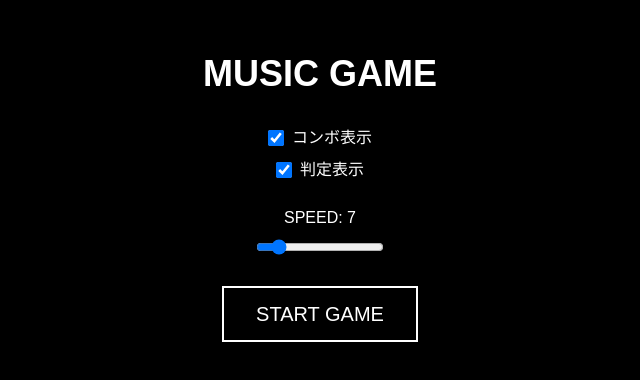
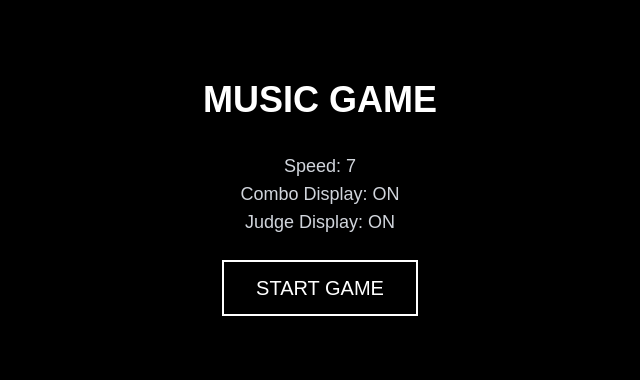
Before and after one commit to acu4git/indian, a Next.js app: page /MusicGame in a window 1280 px wide. Shown: the part 202-582 px from the top of the page, without its empty margins (320-960 px from the left). Built offline with nearby package versions, Linux system fonts and the light colour scheme.

Commit message:
del: speed、表示の有無をUI側で変更する機能を削除

```diff
--- a/src/app/MusicGame/consts/index.ts
+++ b/src/app/MusicGame/consts/index.ts
@@ -7,6 +7,9 @@ export const PLAY_TIME_SECONDS = 30; // プレイ時間（秒）
 export const NOTES_PER_SECOND = 3; // 1秒あたりのノーツ数
 export const TOTAL_NOTES = PLAY_TIME_SECONDS * NOTES_PER_SECOND;
 export const NOTE_OFFSET_TIME_MS = 300; // ノーツ表示のオフセット（ミリ秒）
+export const DEFAULT_SPEED = 7;
+export const DEFAULT_SHOW_COMBO = true;
+export const DEFAULT_SHOW_JUDGE = true;
 
 // --------------------------------
 // レイアウト関連 (見た目に関する固定値)
--- a/src/app/MusicGame/page.tsx
+++ b/src/app/MusicGame/page.tsx
@@ -259,19 +259,12 @@ export default function MusicGamePage() {
           <div className="absolute inset-0 flex flex-col items-center justify-center bg-black bg-opacity-80">
             <div className="text-center space-y-6">
               <h1 className="text-4xl font-bold mb-8">MUSIC GAME</h1>
-              <div className="space-y-2">
-                <label className="flex items-center justify-center space-x-2">
-                  <input type="checkbox" checked={showCombo} onChange={(e) => setShowCombo(e.target.checked)} className="w-4 h-4"/>
-                  <span>コンボ表示</span>
-                </label>
-                <label className="flex items-center justify-center space-x-2">
-                  <input type="checkbox" checked={showJudge} onChange={(e) => setShowJudge(e.target.checked)} className="w-4 h-4"/>
-                  <span>判定表示</span>
-                </label>
-              </div>
-              <div className="space-y-2">
-                <label className="block">SPEED: {speed}</label>
-                <input type="range" value={speed} onChange={(e) => setSpeed(Number(e.target.value))} className="w-32" min="5" max="20"/>
+              <div className="space-y-4">
+                <div className="text-lg text-gray-300">
+                  <div>Speed: {C.DEFAULT_SPEED}</div>
+                  <div>Combo Display: {C.DEFAULT_SHOW_COMBO ? 'ON' : 'OFF'}</div>
+                  <div>Judge Display: {C.DEFAULT_SHOW_JUDGE ? 'ON' : 'OFF'}</div>
+                </div>
               </div>
               <button onClick={gameStart} className="px-8 py-3 border-2 border-white bg-transparent text-white hover:bg-white hover:text-black transition-colors text-xl">
                 START GAME
@@ -314,7 +307,7 @@ export default function MusicGamePage() {
           <div className="absolute inset-0 flex items-center justify-center bg-black bg-opacity-90">
             <div className="text-center space-y-6">
               <div className="text-4xl font-bold mb-8">RESULT</div>
-              <div className="text-xl font-mono whitespace-pre-line">{finalResultText}</div>
+              <div className="text-xl font-mono whitespace-pre-line">    {finalResultText}</div>
               <button
                 onClick={() => {
                   setShowFinalResult(false);
```
